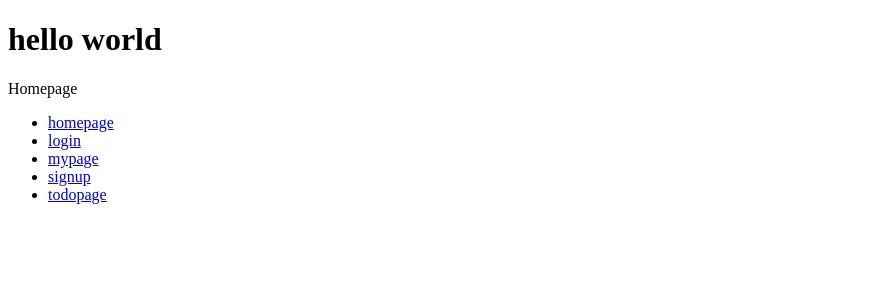
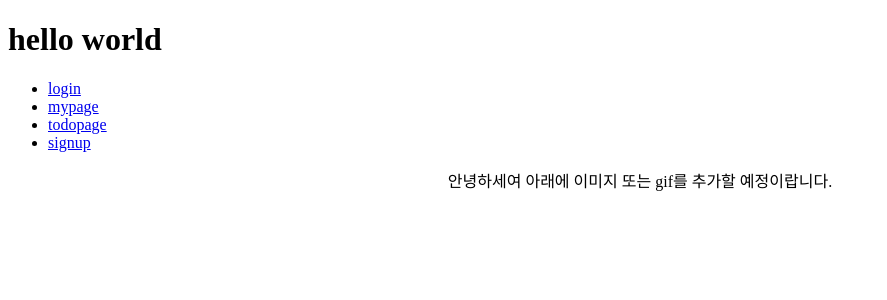
Before and after one commit to sangelkim89/Mustodo-client, a React (Create React App) app in the folder todo/: page / in a window 1280 px wide. Shown: the top 300 px of the page, without its empty margins (0-887 px from the left). Built offline with nearby package versions, Linux system fonts and the light colour scheme.

Commit message:
homepage basic

```diff
--- a/todo/src/pages/homepage.js
+++ b/todo/src/pages/homepage.js
@@ -1,15 +1,11 @@
-import React from 'react'
-
+import React from "react";
+//엄준식
 
 class Homepage extends React.Component {
-  render () {
+  render() {
     return (
       <div>
-      <p>Homepage</p>
         <ul>
-       <li>
-        <a href="/">homepage</a>
-      </li>
           <li>
             <a href="/login">login</a>
           </li>
@@ -17,14 +13,17 @@ class Homepage extends React.Component {
             <a href="/mypage">mypage</a>
           </li>
           <li>
+            <a href="/todopage">todopage</a>
+          </li>
+          <li>
             <a href="/signup">signup</a>
           </li>
-      <li>
-        <a href="/todopage">todopage</a>
-      </li>
         </ul>
+        <center>
+          안녕하세여 아래에 이미지 또는 gif를 추가할 예정이랍니다.
+        </center>
       </div>
-    )
+    );
   }
 }
 
```
Lines whose indentation alone changed are shown as unchanged.
